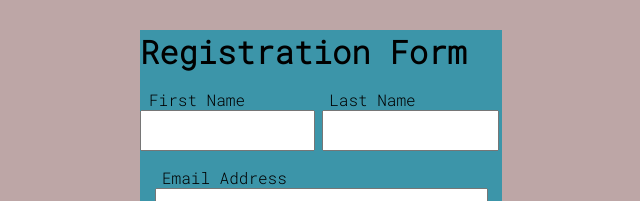
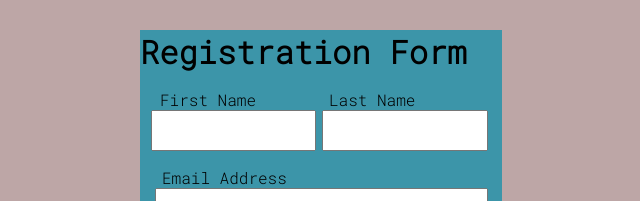
Before and after one commit to pranjal-sarkar/React.js-Contest-1, a React (Create React App) app: page / in a window 1280 px wide. Shown: the top 201 px of the page, without its empty margins (319-959 px from the left). Built offline with nearby package versions, Linux system fonts and the light colour scheme.

Commit message:
changed font size again

```diff
--- a/src/components/Login.css
+++ b/src/components/Login.css
@@ -149,5 +149,5 @@ body{
 .inputBox{
     height: 10%;
     text-align: center;
-    font-size: large;
+    font-size: 13px;
 }
```
